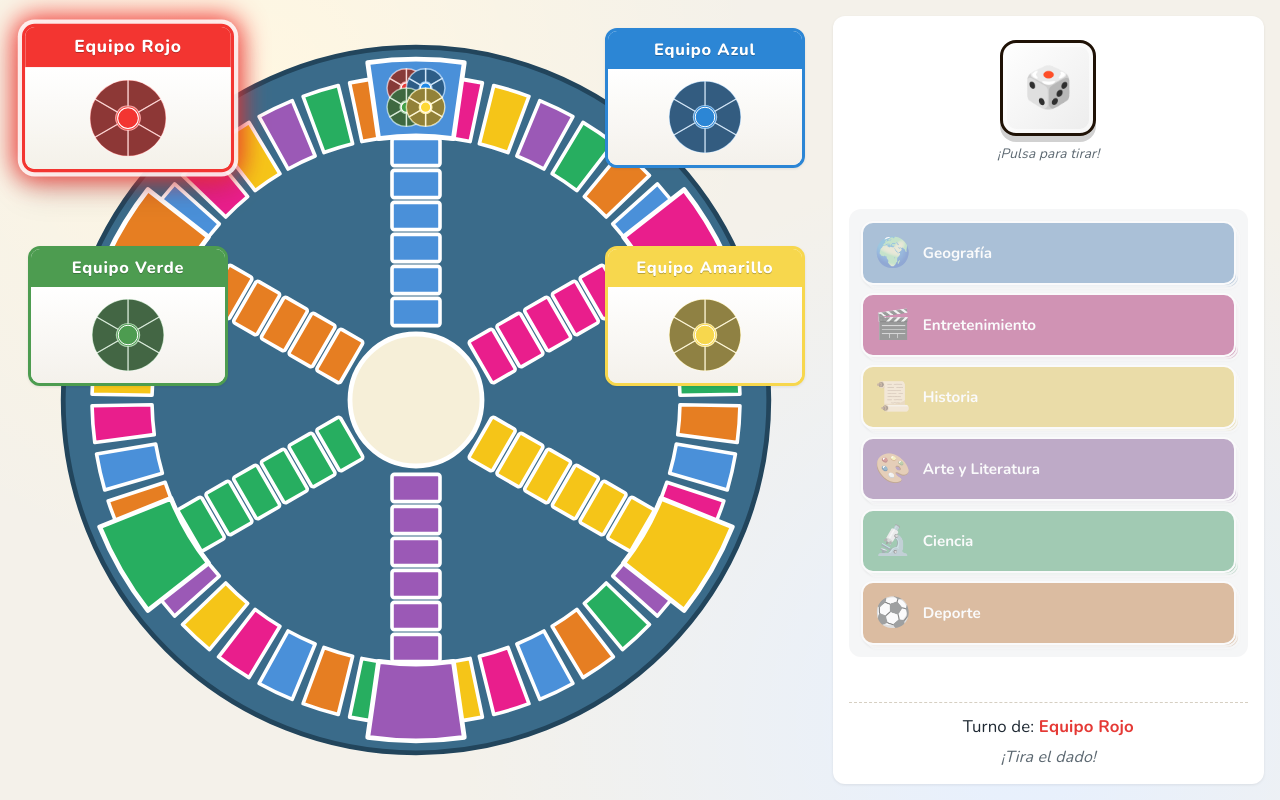
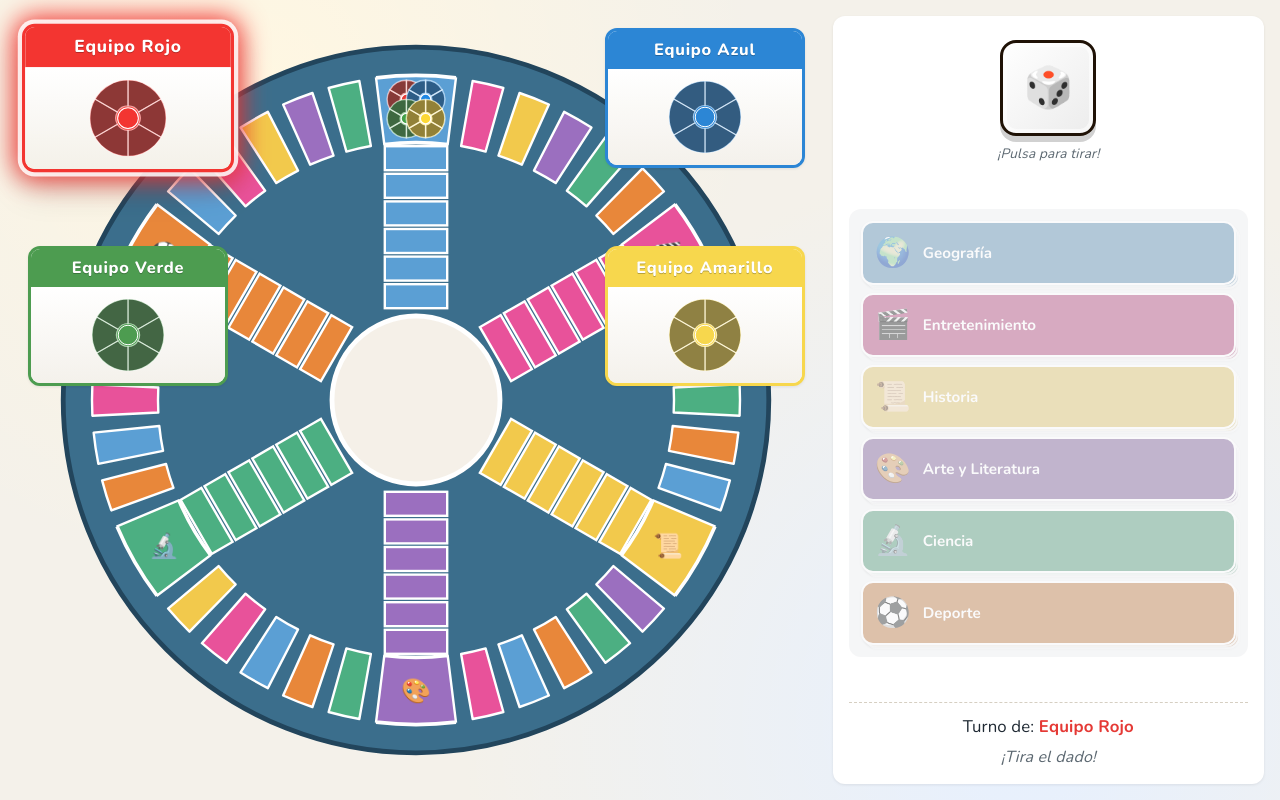
Before and after one commit to ngarderiu/Trivial, a React (Vite) app: page / in a window 1280 px wide. Both pictures are taken after a click on the button "Empezar partida". Built offline with nearby package versions, Linux system fonts and the light colour scheme.

Commit message:
fix: tablero reconstruido con geometría SVG precisa sin solapamientos

```diff
--- a/src/components/game/Board.jsx
+++ b/src/components/game/Board.jsx
@@ -1,23 +1,90 @@
 import {
   BOARD_POSITIONS,
-  RING_LENGTH,
   CENTER_INDEX,
   SPOKE_CELLS
 } from '../../constants/board.js';
 import { CATEGORIES, CATEGORIES_BY_ID } from '../../constants/categories.js';
 
-// Tablero del Trivial clásico (calco fiel):
-//   - 42 casillas en el anillo exterior (6 sedes + 36 normales)
-//   - sedes en los 6 puntos cardinales, más anchas que las casillas normales
-//   - 6 brazos rectos con 6 casillas cada uno; los brazos NO se tocan en el centro
-//   - centro: círculo crema pequeño y limpio
-//   - bordes blancos gruesos, mucho espacio en blanco
+// Tablero del Trivial clásico.
 //
-// Proporciones (viewBox 600×600):
-//   ringOuter = 270, ringInner = 220
-//   sede outerRadius = ringOuter + 14
-//   brazo: x ∈ [60, 220], width = 40
-//   centro: r = 55
+// Geometría (viewBox 600×600, centro 300,300):
+//   - radio exterior anillo: 270
+//   - radio interior anillo: 215
+//   - sedes: ancho angular doble (2 unidades), centradas en 0/60/120/180/240/300º
+//   - normales: 5 entre cada par de sedes, en secuencia de los 6 colores
+//   - brazos: 6 brazos rectos, ancho 52 px, 6 casillas de altura 23 px
+//             (radios 75..213) con gap de 3 px entre casillas
+//   - centro: círculo crema, radio 70
+//
+// Total angular: 6 · 2 + 30 · 1 = 42 "unidades angulares" = 360º
+//   (cada unidad = 360/42 ≈ 8.571º).
+const SIZE = 600;
+const CX = 300;
+const CY = 300;
+const RING_OUTER = 270;
+const RING_INNER = 215;
+const ARM_INNER_R = 75;
+const ARM_OUTER_R = 213;
+const ARM_WIDTH = 52;
+const ARM_CELLS = SPOKE_CELLS;
+const ARM_CELL_H = (ARM_OUTER_R - ARM_INNER_R) / ARM_CELLS; // 23
+const ARM_CELL_GAP = 3;
+const CENTER_R = 70;
+
+const TOTAL_UNITS = 42;
+const UNIT_RAD = (Math.PI * 2) / TOTAL_UNITS;
+const DEG = (rad) => (rad * 180) / Math.PI;
+const PAD_RAD = (1.5 * Math.PI) / 180; // 1.5º de gap a cada lado
+
+// Devuelve [a0, a1] (radianes) que ocupa una casilla del anillo.
+// La sede 0 queda centrada en -π/2 (arriba): unidad 1 = -π/2.
+function cellAngles(index) {
+  const cell = BOARD_POSITIONS[index];
+  const sedeIdx = Math.floor(index / 6);
+  const offset = index % 6;
+  const sectionStart = sedeIdx * 7; // unidades acumuladas hasta esa sección
+  let unitStart;
+  let unitEnd;
+  if (cell.isHQ) {
+    unitStart = sectionStart;
+    unitEnd = sectionStart + 2;
+  } else {
+    unitStart = sectionStart + 2 + (offset - 1);
+    unitEnd = unitStart + 1;
+  }
+  // Desplazamiento para que sede 0 esté centrada arriba
+  const a0 = (unitStart - 1) * UNIT_RAD - Math.PI / 2 + PAD_RAD;
+  const a1 = (unitEnd - 1) * UNIT_RAD - Math.PI / 2 - PAD_RAD;
+  return [a0, a1];
+}
+
+function annularWedgePath(a0, a1, r0, r1) {
+  const x0o = CX + r1 * Math.cos(a0);
+  const y0o = CY + r1 * Math.sin(a0);
+  const x1o = CX + r1 * Math.cos(a1);
+  const y1o = CY + r1 * Math.sin(a1);
+  const x0i = CX + r0 * Math.cos(a0);
+  const y0i = CY + r0 * Math.sin(a0);
+  const x1i = CX + r0 * Math.cos(a1);
+  const y1i = CY + r0 * Math.sin(a1);
+  const largeArc = a1 - a0 > Math.PI ? 1 : 0;
+  return `M ${x0o} ${y0o} A ${r1} ${r1} 0 ${largeArc} 1 ${x1o} ${y1o} L ${x1i} ${y1i} A ${r0} ${r0} 0 ${largeArc} 0 ${x0i} ${y0i} Z`;
+}
+
+function ringCellCenter(index) {
+  const [a0, a1] = cellAngles(index);
+  const a = (a0 + a1) / 2;
+  const r = (RING_INNER + RING_OUTER) / 2;
+  return { x: CX + r * Math.cos(a), y: CY + r * Math.sin(a), angle: a };
+}
+
+// Brazo j: centrado en el ángulo de la sede j (sede j ↔ index j*6)
+function spokeAngleDeg(j) {
+  const sedeIndex = j * 6;
+  const { angle } = ringCellCenter(sedeIndex);
+  return DEG(angle); // grados, listos para SVG rotate
+}
+
 export default function Board({
   playerPositions = {},
   players = [],
@@ -25,69 +92,7 @@ export default function Board({
   onCellClick,
   renderToken
 }) {
-  const size = 600;
-  const cx = size / 2;
-  const cy = size / 2;
-
-  const ringOuter = 270;
-  const ringInner = 220;
-  const sedeOuter = ringOuter + 14;
-  const armInner = 60;            // los brazos empiezan a r=60 (no tocan centro)
-  const armOuter = ringInner;     // y acaban donde empieza el anillo
-  const armWidth = 40;
-  const armCellH = (armOuter - armInner) / SPOKE_CELLS;
-  const centerR = 55;
-
   const reachableSet = new Set(reachable);
-  const sliceAngle = (Math.PI * 2) / RING_LENGTH;       // 360/42 ≈ 8.57°
-  const halfSlice = sliceAngle / 2;
-  const cellPad = sliceAngle * 0.12;                    // gap angular entre casillas
-  const sedeHalf = sliceAngle * 0.95;                   // sedes el doble de anchas
-
-  // Path de cuña anular para una casilla (delimita ángulos y radios)
-  const wedgePath = (a0, a1, r0, r1) => {
-    const x0o = cx + r1 * Math.cos(a0);
-    const y0o = cy + r1 * Math.sin(a0);
-    const x1o = cx + r1 * Math.cos(a1);
-    const y1o = cy + r1 * Math.sin(a1);
-    const x0i = cx + r0 * Math.cos(a0);
-    const y0i = cy + r0 * Math.sin(a0);
-    const x1i = cx + r0 * Math.cos(a1);
-    const y1i = cy + r0 * Math.sin(a1);
-    return `M ${x0o} ${y0o} A ${r1} ${r1} 0 0 1 ${x1o} ${y1o} L ${x1i} ${y1i} A ${r0} ${r0} 0 0 0 ${x0i} ${y0i} Z`;
-  };
-
-  // Casilla normal del anillo (sin sede)
-  const normalCellPath = (i) => {
-    const center = i * sliceAngle - Math.PI / 2;
-    return wedgePath(
-      center - halfSlice + cellPad,
-      center + halfSlice - cellPad,
-      ringInner,
-      ringOuter
-    );
-  };
-
-  // Casilla SEDE: el doble de ancha (angular) y sobresale hacia afuera
-  const sedeCellPath = (i) => {
-    const center = i * sliceAngle - Math.PI / 2;
-    return wedgePath(
-      center - sedeHalf,
-      center + sedeHalf,
-      ringInner,
-      sedeOuter
-    );
-  };
-
-  // Centro de la casilla i del anillo (para fichas)
-  const ringCellCenter = (i) => {
-    const a = i * sliceAngle - Math.PI / 2;
-    const r = (ringInner + (BOARD_POSITIONS[i]?.isHQ ? sedeOuter : ringOuter)) / 2;
-    return { x: cx + r * Math.cos(a), y: cy + r * Math.sin(a) };
-  };
-
-  // Ángulo (en grados) del brazo j: 0 (top), 60, 120, 180, 240, 300
-  const spokeAngleDeg = (j) => -90 + j * 60;
 
   // Agrupar fichas por casilla
   const fichasPorCasilla = {};
@@ -100,67 +105,64 @@ export default function Board({
   return (
     <svg
       className="board"
-      viewBox={`0 0 ${size} ${size}`}
+      viewBox={`0 0 ${SIZE} ${SIZE}`}
       role="img"
       aria-label="Tablero de Trivial"
     >
       {/* Fondo del tablero */}
-      <circle cx={cx} cy={cy} r={size / 2 - 6} fill="#3a6b8a" />
+      <circle cx={CX} cy={CY} r={SIZE / 2 - 6} fill="#3B6E8C" />
       <circle
-        cx={cx}
-        cy={cy}
-        r={size / 2 - 6}
+        cx={CX}
+        cy={CY}
+        r={SIZE / 2 - 6}
         fill="none"
         stroke="#22455c"
         strokeWidth={4}
       />
 
-      {/* Casillas normales del anillo (no sedes) */}
-      {BOARD_POSITIONS.map((cell) => {
-        if (cell.isHQ) return null;
+      {/* Anillo exterior: casillas normales */}
+      {BOARD_POSITIONS.filter((c) => !c.isHQ).map((cell) => {
         const cat = CATEGORIES_BY_ID[cell.category];
+        const [a0, a1] = cellAngles(cell.index);
+        const isReachable = reachableSet.has(cell.index);
         return (
           <path
             key={cell.index}
-            d={normalCellPath(cell.index)}
-            fill={cat?.color || '#666'}
+            d={annularWedgePath(a0, a1, RING_INNER, RING_OUTER)}
+            fill={cat.color}
             stroke="#ffffff"
-            strokeWidth={3}
+            strokeWidth={2}
             strokeLinejoin="round"
             onClick={() => onCellClick?.(cell.index)}
+            style={{ cursor: isReachable ? 'pointer' : 'default' }}
           />
         );
       })}
 
-      {/* Brazos: cada uno es UN solo color (el de la categoría de la sede
-          que tiene en su extremo). 6 casillas rectangulares por brazo. */}
+      {/* 6 brazos rectos: cada uno UN solo color (de su sede) */}
       {CATEGORIES.map((_, j) => {
-        const sedeIndex = j * (RING_LENGTH / CATEGORIES.length);
-        const sedeCell = BOARD_POSITIONS[sedeIndex];
-        const cat = CATEGORIES_BY_ID[sedeCell.category];
-        const angle = spokeAngleDeg(j);
-        const armFill = cat.color; // único color para todo el brazo
-
+        const sedeIndex = j * 6;
+        const sedeCat = CATEGORIES_BY_ID[BOARD_POSITIONS[sedeIndex].category];
+        const angleDeg = spokeAngleDeg(j);
         return (
-          <g
-            key={`spoke-${cat.id}`}
-            transform={`rotate(${angle} ${cx} ${cy})`}
-          >
-            {Array.from({ length: SPOKE_CELLS }).map((_, k) => {
+          <g key={`spoke-${sedeCat.id}`} transform={`rotate(${angleDeg} ${CX} ${CY})`}>
+            {Array.from({ length: ARM_CELLS }).map((_, k) => {
               // Pre-rotación: brazo apunta hacia +x.
-              const x = cx + armInner + k * armCellH;
-              const y = cy - armWidth / 2;
+              // Casilla k ocupa [r0, r1] con un pequeño gap radial.
+              const r0 = ARM_INNER_R + k * ARM_CELL_H + ARM_CELL_GAP / 2;
+              const r1 = r0 + ARM_CELL_H - ARM_CELL_GAP;
+              const x = CX + r0;
+              const y = CY - ARM_WIDTH / 2;
               return (
                 <rect
                   key={k}
-                  x={x + 2}
+                  x={x}
                   y={y}
-                  width={armCellH - 4}
-                  height={armWidth}
-                  fill={armFill}
+                  width={r1 - r0}
+                  height={ARM_WIDTH}
+                  fill={sedeCat.color}
                   stroke="#ffffff"
-                  strokeWidth={3}
-                  rx={2}
+                  strokeWidth={2}
                 />
               );
             })}
@@ -168,34 +170,52 @@ export default function Board({
         );
       })}
 
-      {/* Sedes (encima del resto, más anchas con borde grueso blanco) */}
+      {/* Sedes (encima del resto): mismo color, doble ancho angular,
+          borde blanco doble */}
       {BOARD_POSITIONS.filter((c) => c.isHQ).map((cell) => {
         const cat = CATEGORIES_BY_ID[cell.category];
+        const [a0, a1] = cellAngles(cell.index);
         const isReachable = reachableSet.has(cell.index);
+        const center = ringCellCenter(cell.index);
         return (
           <g key={`hq-${cell.index}`} className={isReachable ? 'is-reachable' : ''}>
+            {/* Borde exterior blanco grueso */}
             <path
-              d={sedeCellPath(cell.index)}
-              fill={cat?.color}
+              d={annularWedgePath(a0, a1, RING_INNER - 2, RING_OUTER + 2)}
+              fill="#ffffff"
+            />
+            {/* Cuerpo coloreado */}
+            <path
+              d={annularWedgePath(a0, a1, RING_INNER, RING_OUTER)}
+              fill={cat.color}
               stroke="#ffffff"
-              strokeWidth={4}
-              strokeLinejoin="round"
+              strokeWidth={2}
               onClick={() => onCellClick?.(cell.index)}
               style={{ cursor: isReachable ? 'pointer' : 'default' }}
             />
+            {/* Icono de la categoría */}
+            <text
+              x={center.x}
+              y={center.y + 7}
+              textAnchor="middle"
+              fontSize={20}
+              style={{ pointerEvents: 'none' }}
+            >
+              {cat.icon}
+            </text>
           </g>
         );
       })}
 
       {/* Casillas alcanzables resaltadas */}
       {Array.from(reachableSet).map((idx) => {
-        const center = ringCellCenter(idx);
+        const c = ringCellCenter(idx);
         return (
           <circle
             key={`reach-${idx}`}
-            cx={center.x}
-            cy={center.y}
-            r={16}
+            cx={c.x}
+            cy={c.y}
+            r={14}
             fill="rgba(255,255,150,0.55)"
             stroke="#fff8a0"
             strokeWidth={2.5}
@@ -206,17 +226,17 @@ export default function Board({
         );
       })}
 
-      {/* Centro: círculo crema pequeño, limpio */}
+      {/* Centro: círculo crema */}
       <g
         className="board__center"
         onClick={() => onCellClick?.(CENTER_INDEX)}
         style={{ cursor: 'pointer' }}
       >
         <circle
-          cx={cx}
-          cy={cy}
-          r={centerR}
-          fill="#f6efd8"
+          cx={CX}
+          cy={CY}
+          r={CENTER_R}
+          fill="#f5f0e8"
           stroke="#ffffff"
           strokeWidth={4}
         />
@@ -225,7 +245,7 @@ export default function Board({
       {/* Fichas */}
       {Object.entries(fichasPorCasilla).map(([idxStr, list]) => {
         const idx = Number(idxStr);
-        const center = idx === CENTER_INDEX ? { x: cx, y: cy } : ringCellCenter(idx);
+        const center = idx === CENTER_INDEX ? { x: CX, y: CY } : ringCellCenter(idx);
         return list.map((p, i) => {
           const offsetX = (i % 2) * 16 - 8;
           const offsetY = Math.floor(i / 2) * 16 - 8;
--- a/src/constants/board.js
+++ b/src/constants/board.js
@@ -1,40 +1,43 @@
-// Tablero clásico del Trivial: anillo exterior con 42 casillas.
-// 6 sedes (una por categoría) repartidas equiespaciadamente cada 7 casillas.
-// El centro es el espacio donde se decide el ganador.
+// Tablero clásico del Trivial.
 //
-// Cada casilla:
-//   - index: posición en el anillo (0..41)
-//   - category: categoría asignada a esa casilla
-//   - isHQ: true si es sede de esa categoría (donde se gana quesito)
+// Modelo de datos:
+//   - 36 casillas en el anillo exterior: 6 sedes + 30 normales
+//   - sedes en posiciones múltiplos de 6 (0, 6, 12, 18, 24, 30)
+//   - entre cada par de sedes hay exactamente 5 casillas normales
+//   - cada brazo radial dibuja 6 casillas decorativas (no transitables)
+//
+// Visualmente las sedes ocupan el doble de ancho angular que las normales:
+//   42 "unidades angulares" totales = 6 sedes × 2 + 30 normales × 1.
 
 import { CATEGORY_IDS } from './categories.js';
 
-const RING_SIZE = 42;
+const RING_SIZE = 36;
 const SPOKES = 6;
-const SPOKE_GAP = RING_SIZE / SPOKES; // 7
+const SPOKE_GAP = RING_SIZE / SPOKES; // 6
 
-// Categorías rotando alrededor del anillo
-function categoryForIndex(index) {
-  return CATEGORY_IDS[index % CATEGORY_IDS.length];
+// Categoría de una casilla normal: la siguiente en secuencia tras la sede previa
+function categoryForIndex(i) {
+  const sedeBefore = Math.floor(i / SPOKE_GAP); // 0..5
+  const offset = i % SPOKE_GAP;                  // 0=sede, 1..5=normales
+  if (offset === 0) {
+    return CATEGORY_IDS[sedeBefore];
+  }
+  return CATEGORY_IDS[(sedeBefore + offset) % CATEGORY_IDS.length];
 }
 
-// Sedes: una por categoría, en posiciones múltiplos de 7
-function isSedeIndex(index) {
-  return index % SPOKE_GAP === 0;
+function isSedeIndex(i) {
+  return i % SPOKE_GAP === 0;
 }
 
-export const BOARD_POSITIONS = Array.from({ length: RING_SIZE }, (_, i) => {
-  const isHQ = isSedeIndex(i);
-  // Las 6 sedes están en 0, 7, 14, 21, 28, 35 — una por categoría
-  const category = isHQ
-    ? CATEGORY_IDS[i / SPOKE_GAP]
-    : categoryForIndex(i);
-  return { index: i, category, isHQ };
-});
+export const BOARD_POSITIONS = Array.from({ length: RING_SIZE }, (_, i) => ({
+  index: i,
+  category: categoryForIndex(i),
+  isHQ: isSedeIndex(i)
+}));
 
 export const CENTER_INDEX = -1; // valor especial para el centro
 export const RING_LENGTH = RING_SIZE;
-export const SPOKE_CELLS = 6; // casillas por brazo (decorativas, no transitables)
+export const SPOKE_CELLS = 6; // casillas decorativas por brazo
 
 // Dado: 1..6
 export const DICE_MIN = 1;
```
Also changed, not shown: src/constants/categories.js (+6 -6 lines).
